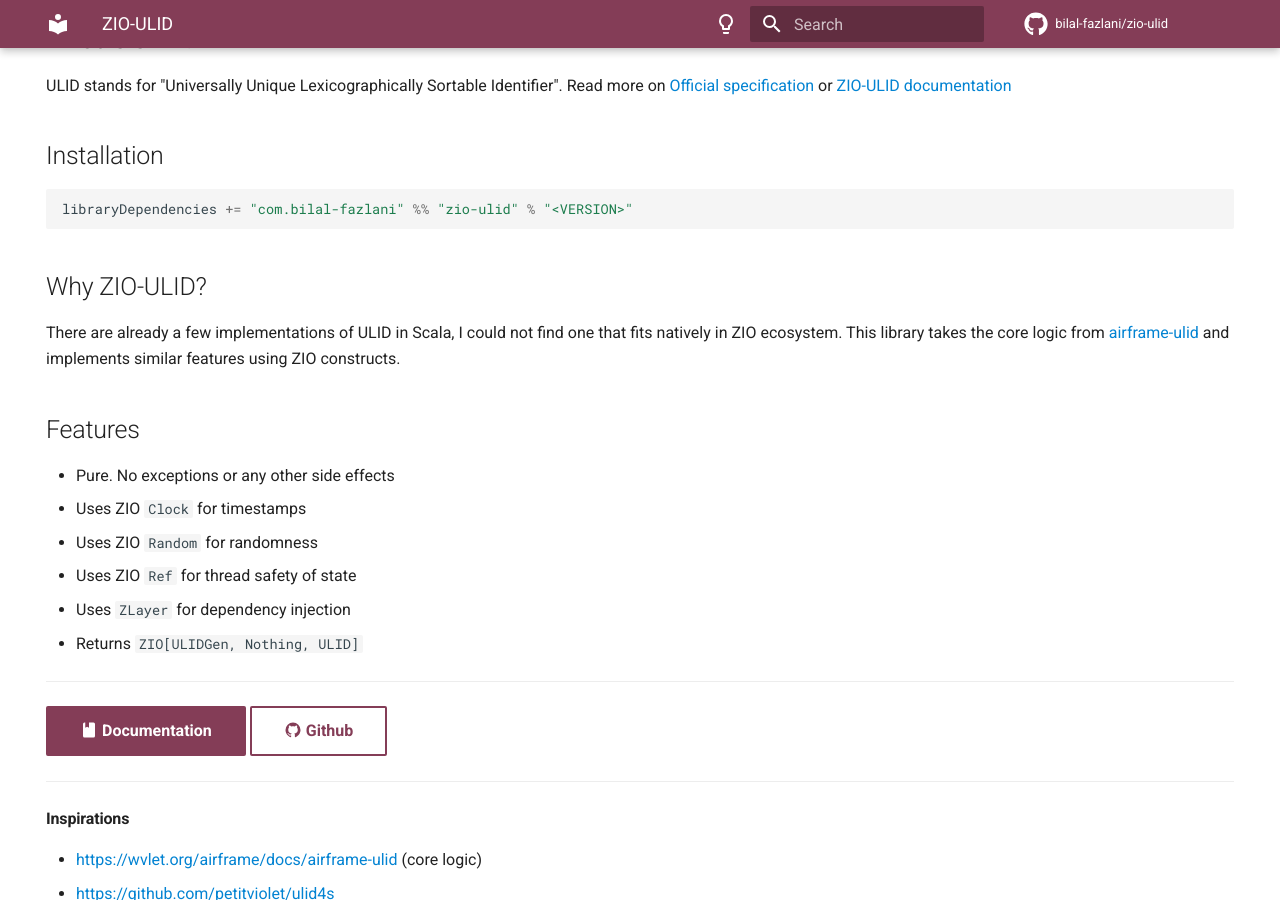
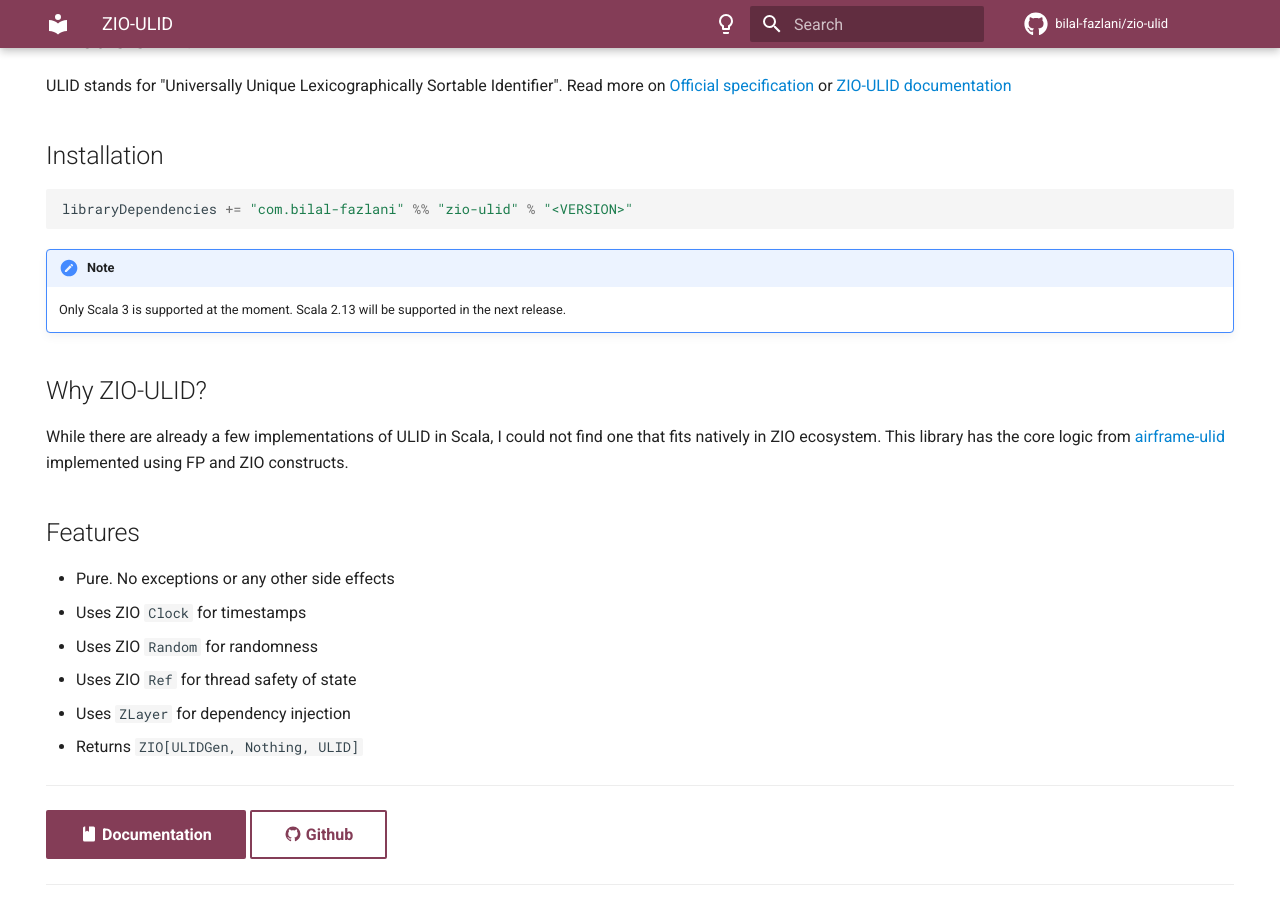
Before and after one commit to bilal-fazlani/zio-ulid, an MkDocs documentation site: the page built from docs/index.md, in a window 1280 px wide and 900 px high, scrolled down 315 px. Built offline with MkDocs 1.6.1 and Material for MkDocs 9.7.7, drawn with Linux system fonts in a browser that asks for light colours; comment, search, counter and statistics services are not loaded.

Commit message:
update home page

````diff
--- a/docs/index.md
+++ b/docs/index.md
@@ -26,9 +26,12 @@
 libraryDependencies += "com.bilal-fazlani" %% "zio-ulid" % "<VERSION>"
 ```
 
+!!! note
+    Only Scala 3 is supported at the moment. Scala 2.13 will be supported in the next release.
+
 ## Why ZIO-ULID?
 
-There are already a few implementations of ULID in Scala, I could not find one that fits natively in ZIO ecosystem. This library takes the core logic from [airframe-ulid](https://wvlet.org/airframe/docs/airframe-ulid) and implements similar features using ZIO constructs.
+While there are already a few implementations of ULID in Scala, I could not find one that fits natively in ZIO ecosystem. This library has the core logic from [airframe-ulid](https://wvlet.org/airframe/docs/airframe-ulid) implemented using FP and ZIO constructs.
 
 ## Features
 
````
